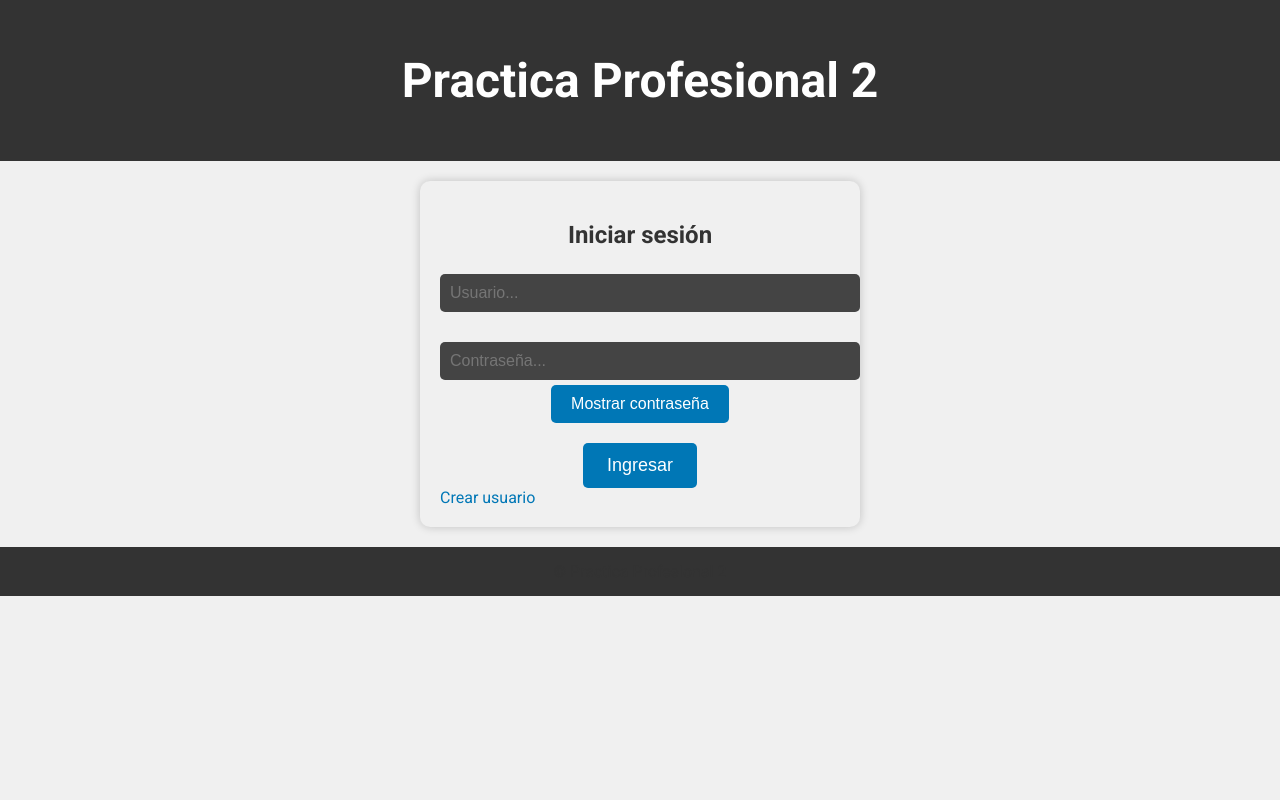
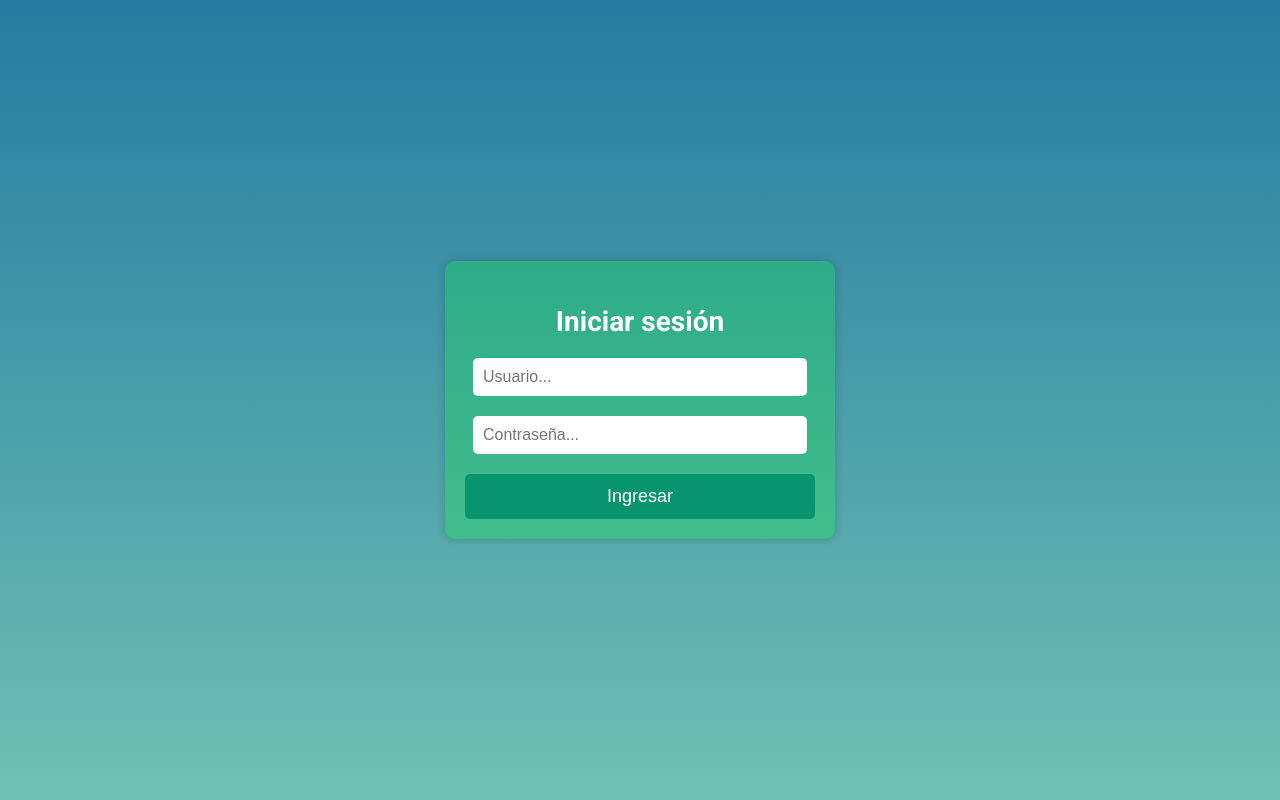
Before and after one commit to EmanuelMVera/PP2-Login, a PHP site: page /pages/login.php?error= in a window 1280 px wide. Run offline with PHP 8.4, Linux system fonts and the light colour scheme; the visitor is signed in with stand-in values (Sample User, id 1).

Commit message:
modifique logica y estilo tanto de login como de dashboard. Ahora los usuarios solo se podran crear una vez que se inicie sesion. Esto esta planteado asi para luego crear un usuario admin que administrara esto mientras que al usuario normal se le mostrara otro perfil

```diff
--- a/assets/css/dashboard.css
+++ b/assets/css/dashboard.css
@@ -1,39 +1,56 @@
-@import url("variables.css");
-/* Estilos específicos de la página de usuario */
 .usuario-container {
   display: flex;
   justify-content: center;
   align-items: center;
   height: 100vh;
-  background-color: var(--color-background);
+}
+
+.title-dashboard{
+  color: grey;
 }
 
 .perfil {
-  background-color: var(--color-background);
+  background-color: #fff;
   border-radius: 10px;
   padding: 20px;
   box-shadow: 0 0 20px rgba(0, 0, 0, 0.3);
   text-align: left;
-  max-width: 400px;
-  width: 90%;
+  max-width: 800px;
+  width: 70%;
+  overflow: auto;
 }
 
-.perfil img {
-  width: 150px;
-  height: 150px;
-  border-radius: 50%;
-  margin: 0 auto;
-  display: block;
+table.user-table {
+  width: 100%;
+  border-collapse: collapse;
+  margin-top: 20px;
 }
 
-h2 {
-  font-size: 24px;
-  margin-top: 20px;
-  color: var(--color-heading);
+table.user-table th,
+table.user-table td {
+  padding: 10px;
+  text-align: left;
 }
 
-p {
-  font-size: 16px;
-  color: var(--color-text);
-  margin: 5px 0;
+table.user-table th {
+  background-color: var(--color-button-bg);
+  color: grey;
+  font-weight: bold;
 }
+
+table.user-table tr:nth-child(odd) {
+  background-color: #f2f2f2;
+}
+
+table.user-table tr:nth-child(even) {
+  background-color: #ccc;
+}
+
+table.user-table a {
+  color: var(--color-button-bg);
+  text-decoration: none;
+}
+
+table.user-table a:hover {
+  text-decoration: underline;
+}
--- a/assets/css/login.css
+++ b/assets/css/login.css
@@ -1,67 +1,34 @@
 @import url("variables.css");
-/* Estilos específicos de la página de inicio de sesión */
+
+.container {
+  display: flex;
+  justify-content: center;
+  align-items: center;
+  height: 100vh;
+}
+
 .main-container {
-  background-color: var(--color-background);
+  width: 90%;
+  max-width: 350px;
+  padding: 20px;
+  background-color: var(--color-container-bg);
   border-radius: 10px;
   box-shadow: 0px 0px 10px rgba(0, 0, 0, 0.2);
-  padding: 20px;
-  margin: 20px auto;
-  max-width: 400px;
+  text-align: center;
+  margin: 0 auto;
 }
 
-h2 {
-  color: var(--color-heading);
+.tittle {
+  color: var(--color-text-h2);
   font-size: 28px;
-  text-align: center;
   margin-bottom: 20px;
 }
 
-form {
+.main-form {
   text-align: center;
 }
 
 .form-group {
+  display: flex;
   margin-bottom: 20px;
 }
-
-input[type="text"],
-input[type="password"] {
-  width: 100%;
-  padding: 12px;
-  border: 1px solid #ccc;
-  border-radius: 5px;
-  font-size: 16px;
-  background-color: var(--color-input-bg);
-  color: var(--color-text);
-}
-
-.btn {
-  background-color: var(--color-button);
-  color: #fff;
-  padding: 12px 24px;
-  border: none;
-  border-radius: 5px;
-  cursor: pointer;
-  font-size: 18px;
-  transition: background-color 0.3s;
-}
-
-.btn:hover {
-  background-color: var(--color-button-hover);
-}
-
-a {
-  text-decoration: none;
-  color: var(--color-link);
-  transition: color 0.3s;
-}
-
-a:hover {
-  color: var(--color-link-hover);
-}
-
-.error-message {
-  color: #ff0000;
-  text-align: center;
-  margin-bottom: 10px;
-}
--- a/assets/css/register.css
+++ /dev/null
@@ -1,44 +0,0 @@
-@import url("variables.css");
-/* Estilos específicos de la página de registro */
-.registro-container {
-  background-color: var(--color-background);
-  border-radius: 5px;
-  box-shadow: 0px 0px 10px rgba(0, 0, 0, 0.2);
-  padding: 20px;
-  margin: 20px auto;
-  max-width: 400px;
-}
-
-h2 {
-  color: var(--color-heading);
-  font-size: 24px;
-  text-align: center;
-  margin-bottom: 20px;
-}
-
-form input[type="text"],
-form input[type="password"] {
-  width: 100%;
-  padding: 10px;
-  margin: 5px 0;
-  border: none;
-  border-radius: 5px;
-  background-color: var(--color-input-bg);
-  color: var(--color-text);
-  font-size: 16px;
-}
-
-form button {
-  background-color: var(--color-button);
-  color: #fff;
-  padding: 10px 20px;
-  border: none;
-  border-radius: 5px;
-  cursor: pointer;
-  font-size: 16px;
-  transition: background-color 0.3s;
-}
-
-form button:hover {
-  background-color: var(--color-button-hover);
-}
--- a/assets/css/styles.css
+++ b/assets/css/styles.css
@@ -1,51 +1,22 @@
 @import url("variables.css");
-/* Estilos generales */
+
 body {
   font-family: "Roboto", Arial, sans-serif;
   margin: 0;
   padding: 0;
-  background-color: var(--color-background);
-  color: var(--color-text);
+  background: linear-gradient(
+      to bottom,
+      var(--color-linear-gradient-One),
+      var(--color-linear-gradient-Two)
+    )
+    fixed no-repeat;
+  background-size: cover;
   transition: background-color 0.3s, color 0.3s;
-}
-/*
-####Experimento
- body {
-    background: linear-gradient(to bottom, #8e44ad, #3498db);
-    background-attachment: fixed;
-    background-repeat: no-repeat;
-    background-size: cover;
-    color: #fff;
-    font-family: Arial, sans-serif;
-    margin: 0;
-    padding: 0;
-    display: flex;
-    flex-direction: column;
-    align-items: center;
-    justify-content: center;
-    height: 100vh;
-}
-*/
-
-.header {
-  background-color: #333;
-  color: #fff;
-  text-align: center;
-  padding: 20px;
-  font-size: 24px;
+  height: 100vh;
 }
 
-.footer {
-  background-color: #333;
-  color: #fff;
-  text-align: center;
-  padding: 10px;
-}
-
-/* Enlaces */
 a {
   text-decoration: none;
-  color: var(--color-link);
   transition: color 0.3s;
 }
 
@@ -53,26 +24,38 @@ a:hover {
   color: var(--color-link-hover);
 }
 
-/* Botones */
 button {
+  width: 100%;
   background-color: var(--color-button);
-  color: #fff;
-  padding: 10px 20px;
+  color: var(--color-button-text);
+  padding: 12px 24px;
   border: none;
   border-radius: 5px;
   cursor: pointer;
-  font-size: 16px;
+  font-size: 18px;
   transition: background-color 0.3s;
 }
 
 button:hover {
   background-color: var(--color-button-hover);
+  color: var(--color-button-text-hover);
 }
 
-/* Media queries y estilos responsivos para todo el sitio */
-@media screen and (max-width: 768px) {
-  /* Estilos responsivos para todo el sitio aquí */
-  body {
-    font-size: 16px;
-  }
+input[type="text"],
+input[type="password"] {
+  width: 100%;
+  padding: 10px;
+  border: none;
+  border-radius: 5px;
+  background-color: var(--color-input-bg);
+  color: var(--color-text);
+  font-size: 16px;
+  margin-left: 0.5rem;
+  margin-right: 0.5rem;
 }
+
+.error-message {
+  color: var(--color-error);
+  text-align: center;
+  margin-bottom: 10px;
+}
--- a/assets/css/variables.css
+++ b/assets/css/variables.css
@@ -1,11 +1,18 @@
-/* Estilos generales */
 :root {
   --color-background: #f0f0f0;
+  --color-linear-gradient-One: #247ba0; /* Azul oscuro */
+  --color-linear-gradient-Two: #70c1b3; /* Verde agua */
   --color-text: #333;
-  --color-link: #0077b6;
-  --color-link-hover: #005d8d;
-  --color-button: #0077b6;
-  --color-button-hover: #005d8d;
-  --color-heading: #333;
-  --color-input-bg: #444;
+  --color-text-h2: #fff;
+  --color-link: #0077b6; /* Azul enlace */
+  --color-link-hover: #005d8d; /* Azul enlace al pasar el cursor */
+  --color-button-text: #fff;
+  --color-button-text-hover: #08956e;
+  --color-button: #08956e; /* Rojo botón */
+  --color-button-hover: #fff; /* Rojo botón al pasar el cursor */
+  --color-heading: white;
+  --color-input-bg: #fff;
+  --color-error: #ff0000; /* Rojo para mensajes de error */
+  --color-container-bg: rgb(0 255 45 / 24%); /* Fondo oscuro para contenedores */
+  --color-container-text: #fff; /* Texto blanco para contenedores */
 }
--- a/includes/footer.php
+++ b/includes/footer.php
@@ -1,5 +1,3 @@
-<div class="footer">
-      <p>&copy; Practica Profesional 2</p>
-    </div>
+
   </body>
 </html>
--- a/includes/header.php
+++ b/includes/header.php
@@ -7,12 +7,9 @@
     <link href="https://fonts.googleapis.com/css?family=Roboto:400,700" rel="stylesheet">
     <link rel="stylesheet" href="../assets/css/styles.css" />
     <link rel="stylesheet" href="../assets/css/login.css">
-    <link rel="stylesheet" href="../assets/css/register.css">
+    <!-- <link rel="stylesheet" href="../assets/css/register.css"> -->
     <link rel="stylesheet" href="../assets/css/dashboard.css">
-    <script src="../assets/js/script.js"></script>
+    <!-- <script src="../assets/js/script.js"></script> -->
     <title>PP2</title>
   </head>
   <body>
-    <div class="header">
-      <h1>Practica Profesional 2</h1>
-    </div>
--- a/pages/login.php
+++ b/pages/login.php
@@ -1,24 +1,22 @@
 <?php include('../includes/header.php'); ?>
-<div class="content">
+<div class="container">
     <div class="main-container">
-        <h2>Iniciar sesión</h2>
+        <h2 class="tittle">Iniciar sesión</h2>
         <?php
-        // Mostrar mensaje de error si existe
-        if (isset($error)) {
-            echo '<div class="error-message">' . $error . '</div>';
+        if (isset($_GET["error"])) {
+            $error = $_GET["error"];
+            echo '<div class="error-message">' . htmlspecialchars($error) . '</div>';
         }
         ?>
-        <form action="../process/login-process.php" method="POST">
+        <form action="../process/login-process.php" method="POST" class="main-form">
             <div class="form-group">
                 <input type="text" name="user" placeholder="Usuario..." required />
             </div>
             <div class="form-group">
                 <input type="password" name="password" id="password" placeholder="Contraseña..." required>
-                <button type="button" id="password-toggle-button">Mostrar contraseña</button>
             </div>
-            <button type="submit" class="btn">Ingresar</button>
+            <button type="submit">Ingresar</button>
         </form>
-        <a href="./register.php">Crear usuario</a>
     </div>
 </div>
 <?php include('../includes/footer.php'); ?>
--- a/process/login-process.php
+++ b/process/login-process.php
@@ -17,9 +17,6 @@ if ($_SERVER["REQUEST_METHOD"] == "POST") {
         if (password_verify($contrasena, $row['password'])) {
             $_SESSION["nombreUsuario"] = $row['nombre'];
             $_SESSION["correoUsuario"] = $row['correo'];
-            $_SESSION["fechaNacimiento"] = $row['fecha_nacimiento'];
-            $_SESSION["ciudad"] = $row['ciudad'];
-            $_SESSION["pais"] = $row['pais'];
 
             header("Location: ../pages/dashboard.php");
             exit();
@@ -30,4 +27,6 @@ if ($_SERVER["REQUEST_METHOD"] == "POST") {
         $error = "Usuario no encontrado.";
     }
 }
+
+header("Location: ../pages/login.php?error=" . urlencode($error));
 ?>
```
Also changed, not shown: pages/dashboard.php (+34 -56 lines), pages/delete.php (added, +20 -0 lines), pages/editar.php (added, +45 -0 lines), pages/register.php (deleted, +0 -14 lines), process/create-user-process.php (added, +21 -0 lines), process/dashboard-data.php (added, +35 -0 lines), process/delete-process.php (added, +30 -0 lines), process/logout-process.php (+11 -0 lines), process/register-process.php (deleted, +0 -26 lines).
